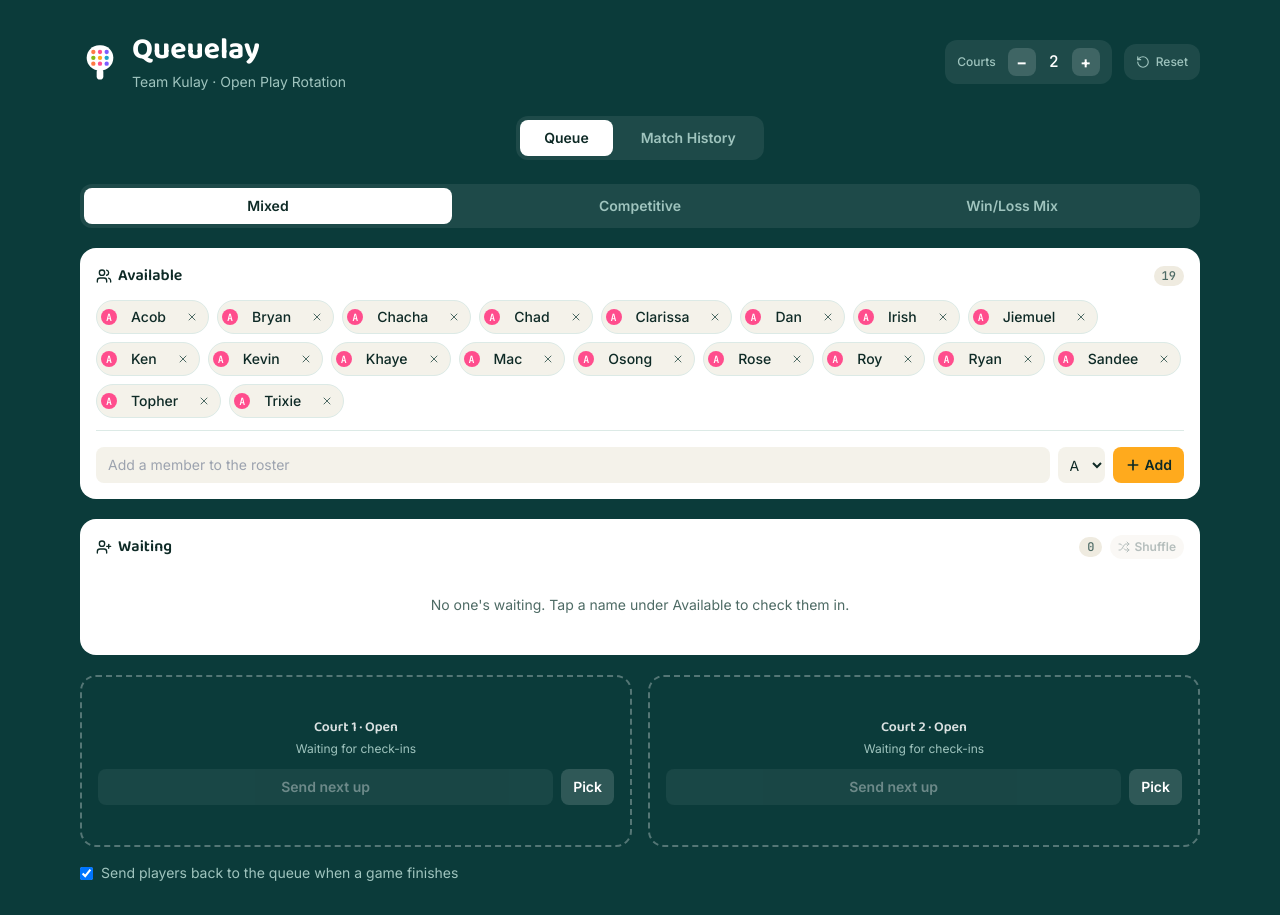
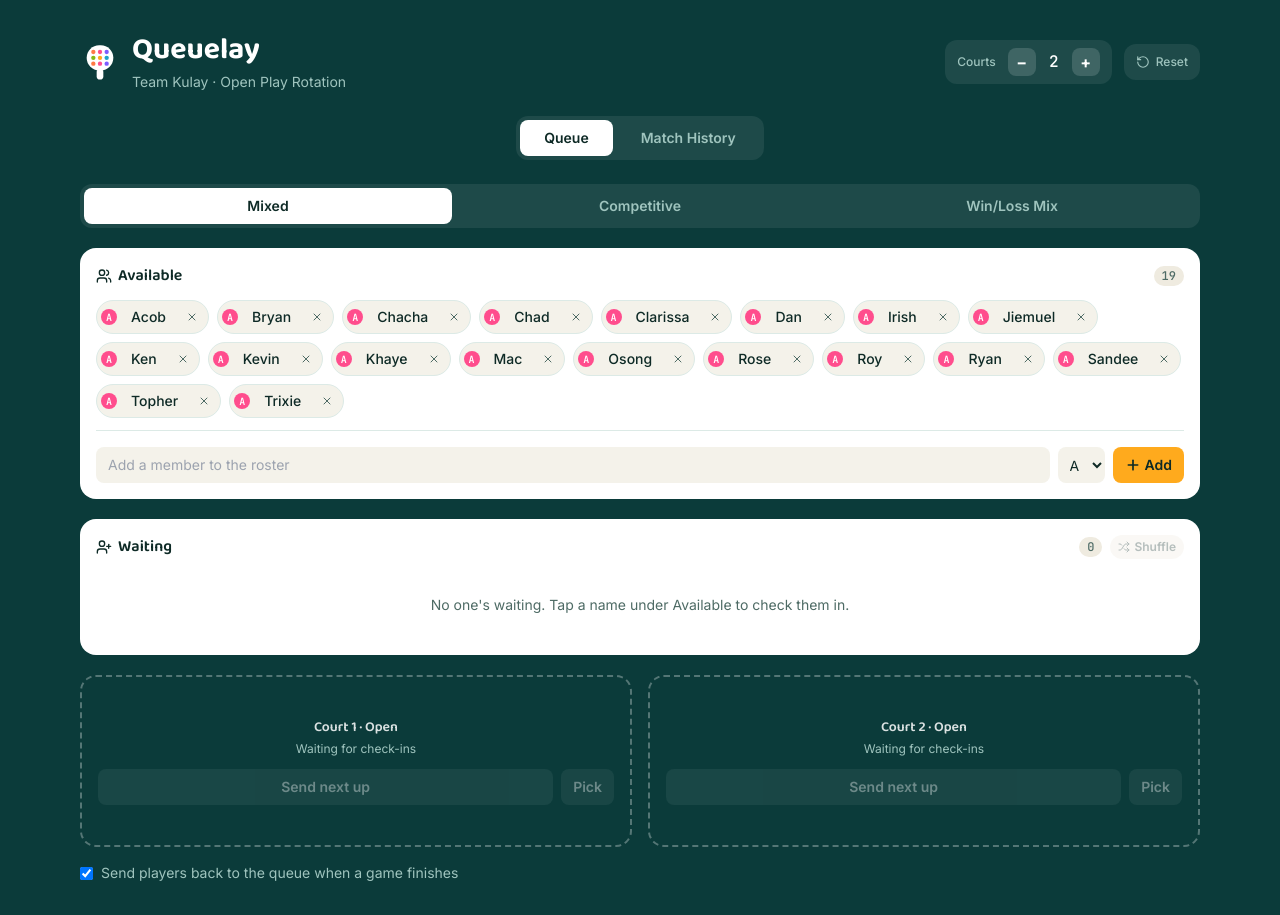
Before and after one commit to nakataken/queuelay-client, a React (Vite) app: page / in a window 1280 px wide. Built offline with nearby package versions, Linux system fonts and the light colour scheme.

Commit message:
add: collapse

```diff
--- a/src/components/CourtsPanel.tsx
+++ b/src/components/CourtsPanel.tsx
@@ -14,7 +14,7 @@ export function CourtsPanel({
   onFinishGame,
   onShuffleCourt,
   onManualAssign,
-  notPlaying,
+  waitingPlayers,
   nameOf,
   levelOf,
 }: {
@@ -27,7 +27,7 @@ export function CourtsPanel({
   onFinishGame: (idx: number, winner: "A" | "B") => void;
   onShuffleCourt: (idx: number) => void;
   onManualAssign: (idx: number, ids: number[]) => void;
-  notPlaying: Player[];
+  waitingPlayers: Player[];
   nameOf: (id: number) => string;
   levelOf: (id: number) => PlayerLevel;
 }) {
@@ -204,7 +204,7 @@ export function CourtsPanel({
                 {pickerOpenIdx === idx ? (
                   <div className="w-full">
                     <div className="flex flex-wrap gap-1.5 justify-center mb-2 max-h-28 overflow-y-auto">
-                      {notPlaying.map((p) => (
+                      {waitingPlayers.map((p) => (
                         <button
                           key={p.id}
                           onClick={() => toggleSelected(p.id)}
@@ -269,7 +269,7 @@ export function CourtsPanel({
                     </button>
                     <button
                       onClick={() => setPickerOpenIdx(idx)}
-                      disabled={notPlaying.length === 0}
+                      disabled={waitingPlayers.length === 0}
                       className="kq-btn rounded-lg px-3 py-2 text-sm font-semibold disabled:opacity-40"
                       style={{
                         background: "rgba(255,255,255,0.15)",
--- a/src/components/MatchHistoryPanel.tsx
+++ b/src/components/MatchHistoryPanel.tsx
@@ -1,6 +1,7 @@
-import { History } from "lucide-react";
+import { History, ChevronDown, ChevronUp } from "lucide-react";
 import { MatchRecord, CARD, CARD_LINE, INK, INK_SOFT } from "../types";
 import { fmtClock } from "../utils";
+import { useState } from "react";
 
 function TeamChips({
   ids,
@@ -33,26 +34,38 @@ export function MatchHistoryPanel({
   matches: MatchRecord[];
   nameOf: (id: number) => string;
 }) {
+  const [collapsed, setCollapsed] = useState(false);
   const sorted = [...matches].sort((a, b) => b.gameNumber - a.gameNumber);
 
   return (
     <div className="rounded-2xl p-4" style={{ background: CARD }}>
-      <div className="flex items-center justify-between mb-3">
+      <button
+        onClick={() => setCollapsed((c) => !c)}
+        className="w-full flex items-center justify-between mb-3"
+      >
         <span
           className="kq-display font-semibold flex items-center gap-1.5"
           style={{ color: INK }}
         >
           <History size={16} /> Matches
         </span>
+        <span className="flex items-center gap-2">
           <span
             className="kq-mono text-xs px-2 py-0.5 rounded-full"
             style={{ background: "#EFEBE0", color: INK_SOFT }}
           >
             {matches.length}
           </span>
-      </div>
+          {collapsed ? (
+            <ChevronDown size={16} style={{ color: INK_SOFT }} />
+          ) : (
+            <ChevronUp size={16} style={{ color: INK_SOFT }} />
+          )}
+        </span>
+      </button>
 
-      {sorted.length === 0 ? (
+      {!collapsed &&
+        (sorted.length === 0 ? (
           <p className="text-sm py-6 text-center" style={{ color: INK_SOFT }}>
             No games played yet. Once you send a group to a court, it'll show up
             here.
@@ -122,7 +135,7 @@ export function MatchHistoryPanel({
               </li>
             ))}
           </ul>
-      )}
+        ))}
     </div>
   );
 }
--- a/src/components/Queue.tsx
+++ b/src/components/Queue.tsx
@@ -74,7 +74,7 @@ export function Queue() {
   const available = roster.filter(
     (r) => !playingIds.has(r.id) && !waitingSet.has(r.id),
   );
-  const notPlaying = roster.filter((r) => !playingIds.has(r.id));
+  const waitingPlayers = roster.filter((r) => waitingSet.has(r.id));
 
   const addRosterMember = (e: React.FormEvent<HTMLFormElement>) => {
     e.preventDefault();
@@ -463,7 +463,7 @@ export function Queue() {
               onFinishGame={finishGame}
               onShuffleCourt={shuffleCourtTeams}
               onManualAssign={manualAssign}
-              notPlaying={notPlaying}
+              waitingPlayers={waitingPlayers}
               nameOf={nameOf}
               levelOf={levelOf}
             />
```
Lines whose indentation alone changed are shown as unchanged.
